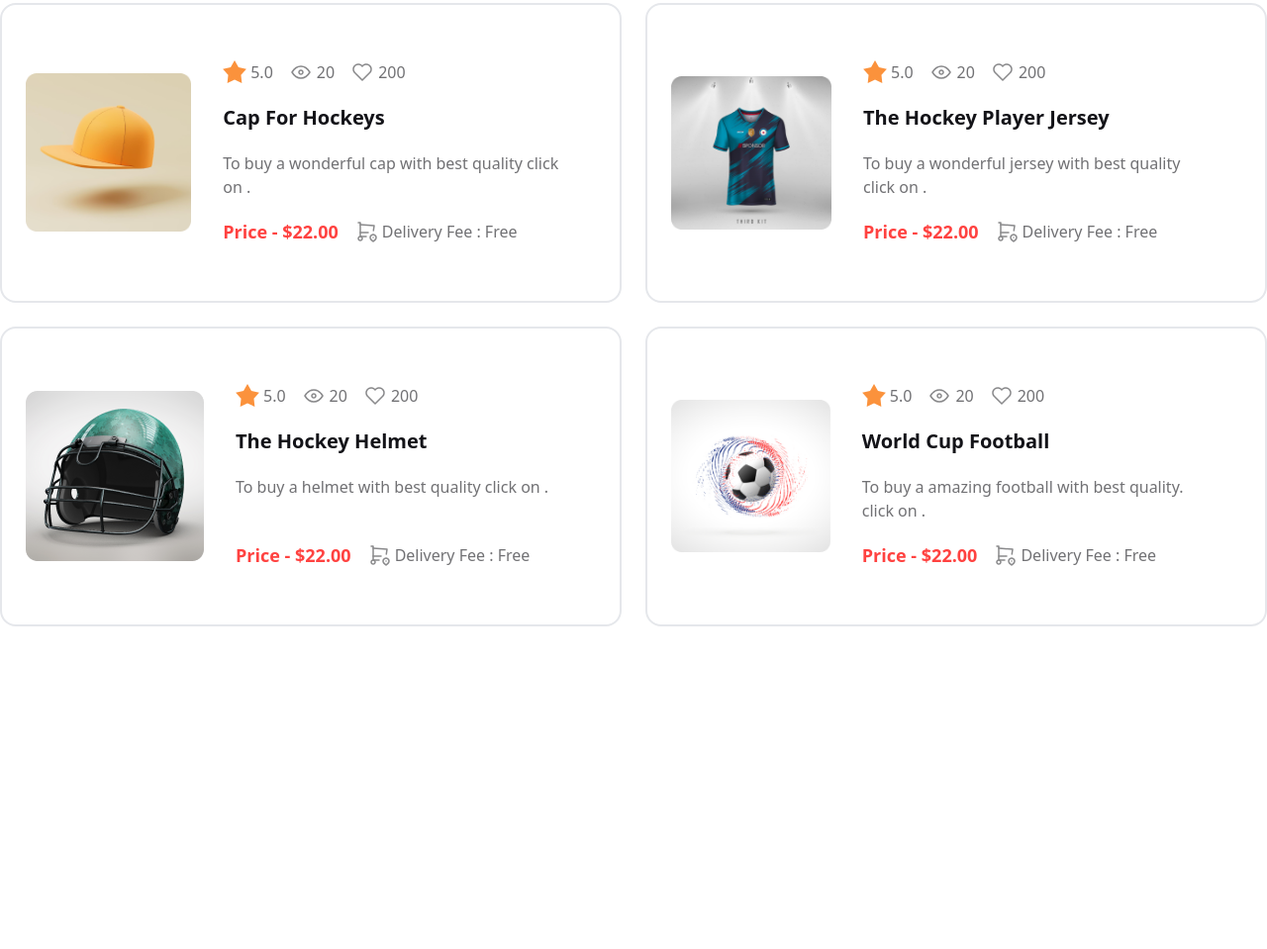
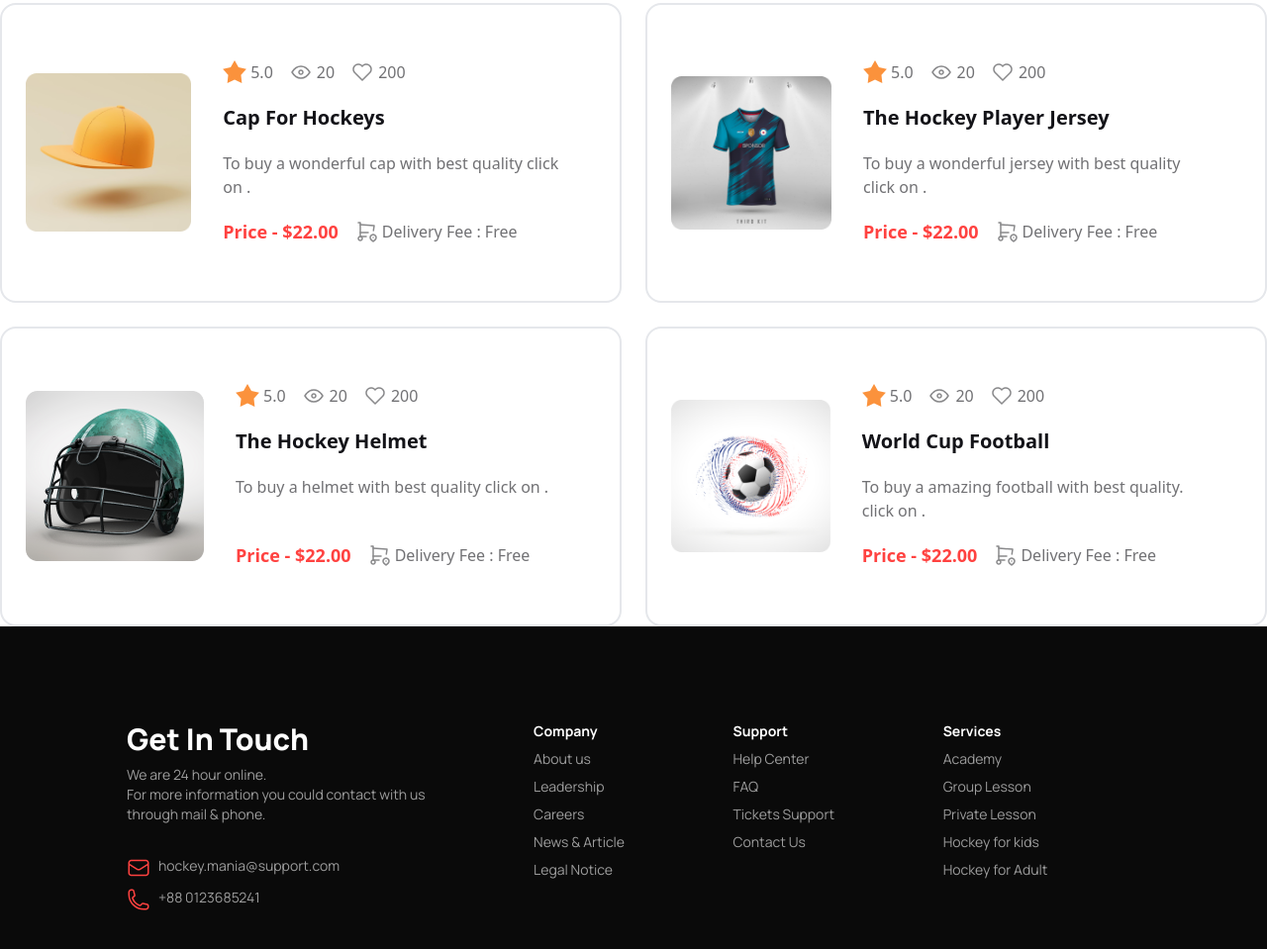
Before and after one commit to FazluLKarim4122/hockey-mania, a plain HTML site: page index.html in a window 1280 px wide. Shown: the part 3668-4627 px from the top of the page at 99% size. Before the commit the page ends 4301 px from the top, so only its background shows below. Drawn offline with nearby package versions, Linux system fonts and the light colour scheme.

Commit message:
Footer Section added

```diff
--- a/index.html
+++ b/index.html
@@ -370,9 +370,46 @@
                 </div>
               </div>
         </section>
+        <!-- clients Question -->
     </main>
-    <footer>
+    <footer class="footer p-10 bg-neutral-950 font-manrope h-[454] px-32 py-24 ">
+        <div>
+            <h3 class="text-3xl font-extrabold text-[#FFF]">Get In Touch</h3>
+            <p class="text-sm text-[#FFFFFF99] ">We are 24 hour online. <br>For more information you could contact with us <br> through mail & phone.</p>
+            <div class="flex gap-2 mt-6">
+                <img src="Images/mail.svg" alt="">
+                <p class="text-sm text-[#FFFFFF99]">hockey.mania@support.com</p>
+            </div>
+            <div class="flex gap-2">
+                <img src="Images/phone.svg" alt="">
+                <p class="text-sm text-[#FFFFFF99]">+88 0123685241</p>
+            </div>
 
-    </footer>
+
+        </div>
+        <nav>
+          <header class="text-[#FFF] font-bold">Company</header>
+          <a class="link link-hover text-[#FFFFFF99]">About us</a>
+          <a class="link link-hover text-[#FFFFFF99]">Leadership</a>
+          <a class="link link-hover text-[#FFFFFF99]">Careers</a>
+          <a class="link link-hover text-[#FFFFFF99]">News & Article</a>
+          <a class="link link-hover text-[#FFFFFF99]">Legal Notice</a>
+        </nav>
+        <nav>
+          <header class=" text-[#FFF] font-bold">Support</header>
+          <a class="link link-hover text-[#FFFFFF99]">Help Center</a>
+          <a class="link link-hover text-[#FFFFFF99]">FAQ</a>
+          <a class="link link-hover text-[#FFFFFF99]">Tickets Support</a>
+          <a class="link link-hover text-[#FFFFFF99]">Contact Us</a>
+        </nav>
+        <nav>
+          <header class=" text-[#FFF] font-bold">Services</header>
+          <a class="link link-hover text-[#FFFFFF99]">Academy</a>
+          <a class="link link-hover text-[#FFFFFF99]">Group Lesson</a>
+          <a class="link link-hover text-[#FFFFFF99]">Private Lesson</a>
+          <a class="link link-hover text-[#FFFFFF99]">Hockey for kids</a>
+          <a class="link link-hover text-[#FFFFFF99]">Hockey for Adult</a>
+        </nav>
+      </footer>
 </body>
 </html>
```
Also changed, not shown: Images/mail.svg (added), Images/phone.svg (added).
